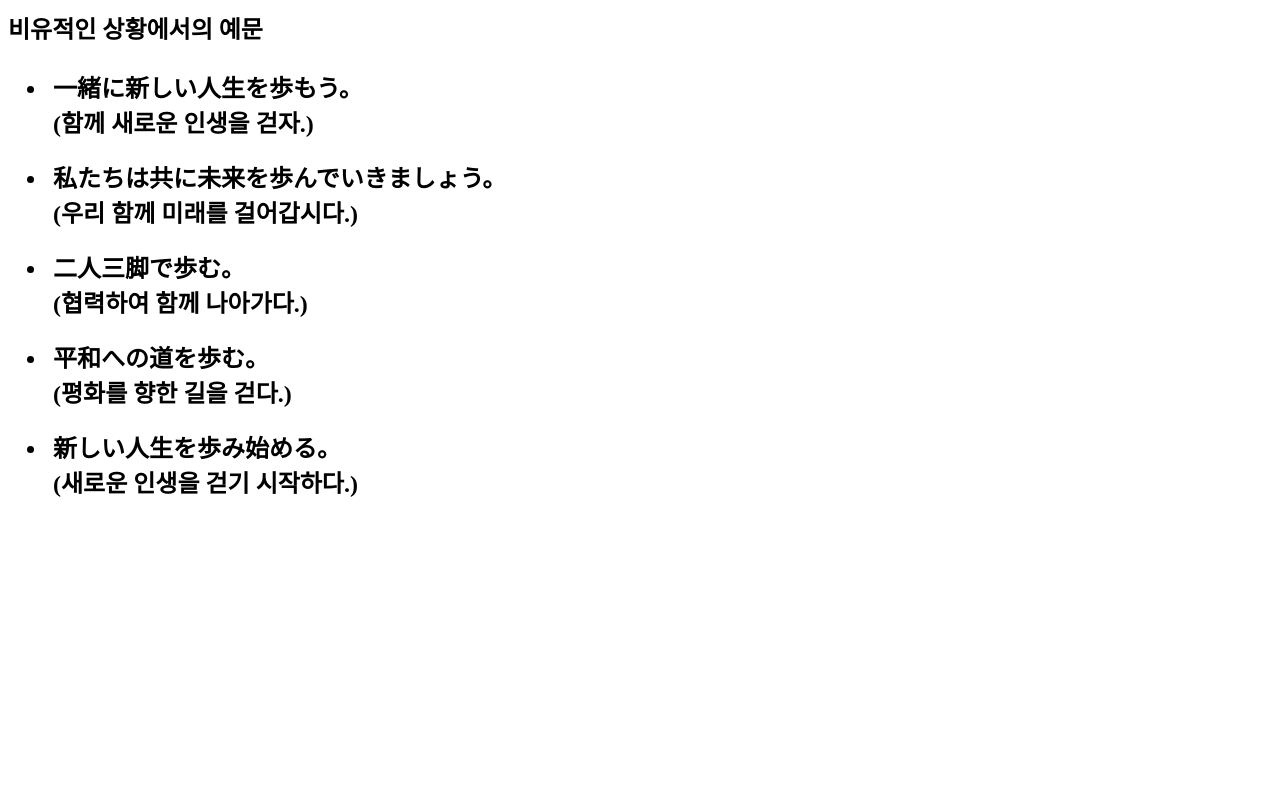
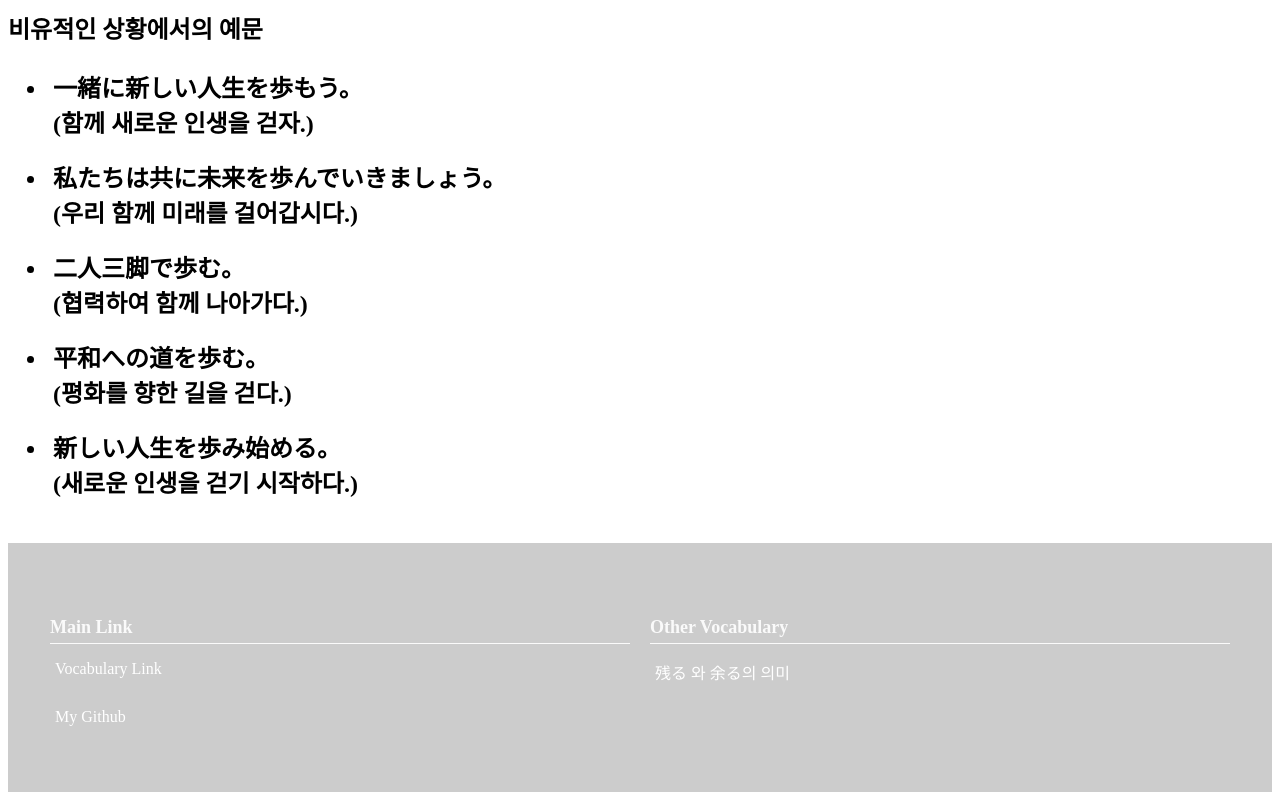
Before and after one commit to sskk79/-_meaning, a plain HTML site: page index.html in a window 1280 px wide. Shown: the part 395-1195 px from the top of the page. Before the commit the page ends 938 px from the top, so only its background shows below. Drawn offline with Linux system fonts and the light colour scheme.

Commit message:
Update index.html

```diff
--- a/index.html
+++ b/index.html
@@ -13,6 +13,45 @@
         }
         li {
             padding: 0px 5px 20px;
+        }
+        .footer {
+            background-color: #cccccc;
+            color: #fafafa;
+            padding: 20px 0;
+        }
+
+        .footer-container {
+            display: flex;
+            justify-content: space-between;
+            max-width: 1200px;
+            margin: 0 auto;
+            padding: 0 20px;
+        }
+
+        .footer-section {
+            flex: 1;
+            padding: 10px;
+        }
+
+        .footer-section h4 {
+            margin-bottom: 10px;
+            font-size: 18px;
+            border-bottom: 1px solid #fafafa;
+            padding-bottom: 5px;
+        }
+
+        .footer-section ul {
+            list-style: none;
+            padding: 0;
+        }
+
+        .footer-section ul li {
+            margin-bottom: 10px;
+        }
+
+        .footer-section ul li a {
+            color: #fff;
+            text-decoration: none;
         }
     </style>
 </head>
@@ -56,5 +95,28 @@
             </li>
         </ul>
     </h2>
+    <footer class="footer">
+        <div class="footer-container">
+            <div class="footer-section">
+                <h4>Main Link</h4>
+                <ul>
+                    <li>
+                        <a href="https://sskk79.github.io/">Vocabulary Link</a>
+                    </li>
+                    <li>
+                        <a href="https://github.com/sskk79/sskk79.github.io">My Github</a>
+                    </li>
+                </ul>
+            </div>
+            <div class="footer-section">
+                <h4>Other Vocabulary</h4>
+                <ul>
+                    <li>
+                        <a href="https://sskk79.github.io/nokoru_vs_amaru_tteut/">残る 와 余る의 의미</a>
+                    </li>
+                </ul>
+            </div>
+        </div>
+    </footer>
 </body>
 </html>
```
